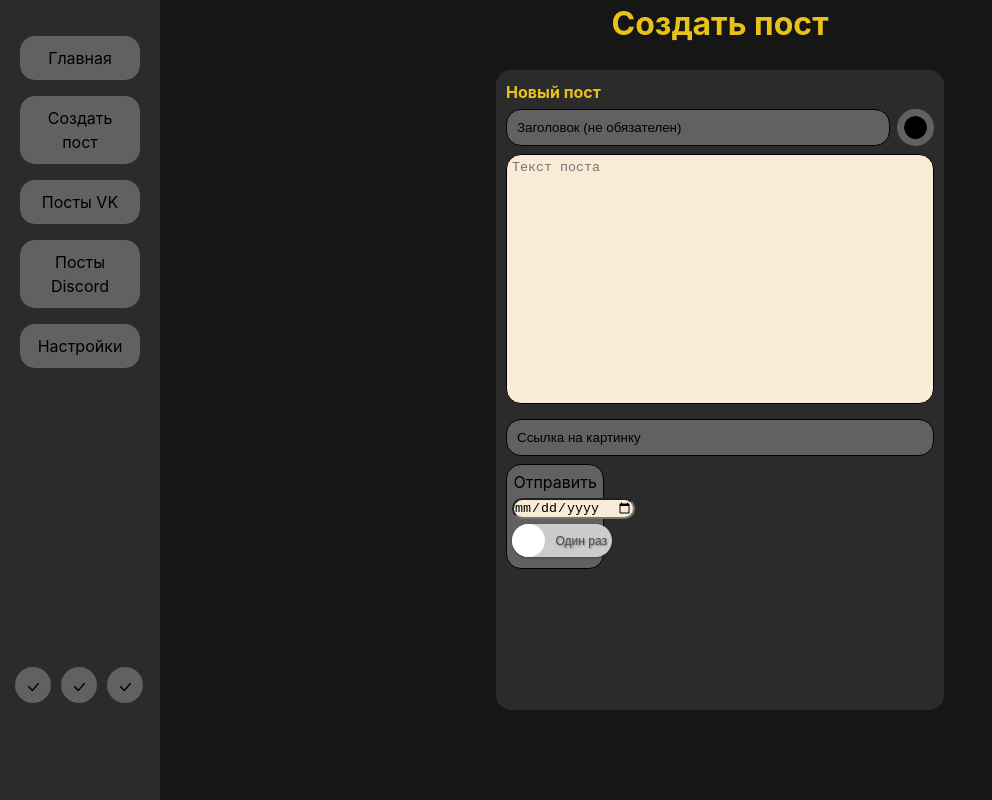
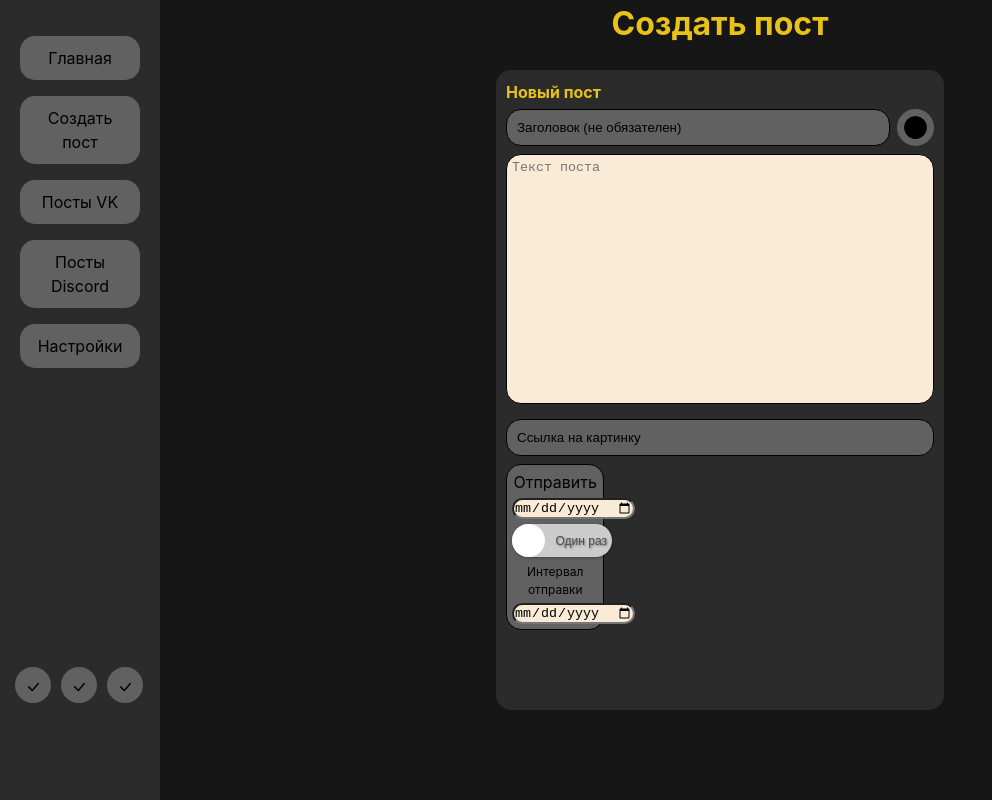
Before and after one commit to Leonid-Yakovlev63/Rockfor, a React (Create React App) app: page /createPost in a window 1280 px wide. Shown: the whole page, without its empty margins (0-992 px from the left). Built offline with nearby package versions, Linux system fonts and the light colour scheme.

Commit message:
Думаю как связать интервал с переключателем

```diff
--- a/src/CreatePost/NewPost/NewPost.jsx
+++ b/src/CreatePost/NewPost/NewPost.jsx
@@ -27,6 +27,7 @@ const NewPost = () => {
                 </div>
                 <div className={s.inputDate}>
                     <SelectDate />
+
                 </div>
             </div>
 
--- /dev/null
+++ b/src/CreatePost/NewPost/SelectDate/Interval/Interval.jsx
@@ -0,0 +1,15 @@
+import React from 'react'
+import DateInput from '../../../../UI/DateInput/DateInput';
+import s from './Interval.module.css';
+const Interval = () => {
+  return (
+    <div className={s.componentWrapper}>
+              <center>
+                <p className={s.componentTitle}>Интервал отправки</p>
+              </center>
+                <DateInput />
+    </div>
+
+  )
+}
+export default Interval;
--- /dev/null
+++ b/src/CreatePost/NewPost/SelectDate/Interval/Interval.module.css
@@ -0,0 +1,10 @@
+.componentWrapper{
+    background-color: #616161;
+}
+.componentTitle{
+    font-size: 75%;
+}
+.hrLine{
+    border: none;
+	border-top: 1px solid #333;
+}
--- a/src/CreatePost/NewPost/SelectDate/SelectDate.jsx
+++ b/src/CreatePost/NewPost/SelectDate/SelectDate.jsx
@@ -1,6 +1,7 @@
 import React from 'react'
 import DateInput from '../../../UI/DateInput/DateInput';
 import Switch from '../../../UI/Switch/Switch';
+import Interval from './Interval/Interval';
 import s from './SelectDate.module.css';
 const SelectDate = () => {
   return (
@@ -14,6 +15,7 @@ const SelectDate = () => {
                 <Switch />
             </div>
         </center>
+        <Interval />
     </div>
 
   )
```
